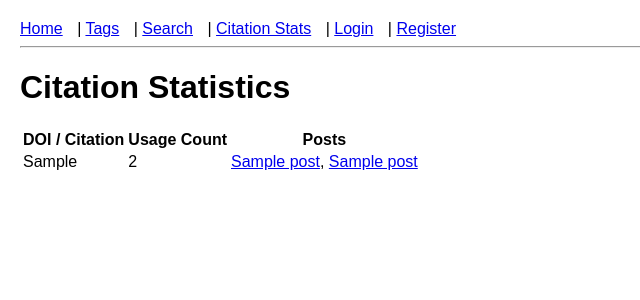
After one commit to flyingtext/spacetime, a Flask app: page /citations/stats in a window 1280 px wide. The commit adds this page. Shown: the top 300 px of the page, without its empty margins (0-640 px from the left). Run offline with Flask 3, Linux system fonts and the light colour scheme; tables that the repository leaves empty hold one stand-in row (values such as "Sample post").

Commit message:
Add citation statistics page

```diff
--- a/app.py
+++ b/app.py
@@ -16,6 +16,7 @@ from markupsafe import Markup, escape
 import requests
 from habanero import Crossref
 import bibtexparser
+from sqlalchemy import func
 
 app = Flask(__name__)
 app.config['SECRET_KEY'] = 'dev-secret'
@@ -697,6 +698,61 @@ def search():
     return render_template('search.html', posts=posts, key=key, value=value_raw)
 
 
+@app.route('/citations/stats')
+def citation_stats():
+    all_citations = (
+        db.session.query(
+            PostCitation.doi.label('doi'),
+            PostCitation.citation_text.label('citation_text'),
+            PostCitation.post_id.label('post_id'),
+        )
+        .union_all(
+            db.session.query(
+                UserPostCitation.doi.label('doi'),
+                UserPostCitation.citation_text.label('citation_text'),
+                UserPostCitation.post_id.label('post_id'),
+            )
+        )
+        .subquery()
+    )
+
+    rows = (
+        db.session.query(
+            all_citations.c.doi,
+            all_citations.c.citation_text,
+            func.count().label('count'),
+            func.group_concat(all_citations.c.post_id, ',').label('post_ids'),
+        )
+        .group_by(all_citations.c.doi, all_citations.c.citation_text)
+        .order_by(func.count().desc())
+        .all()
+    )
+
+    post_ids = set()
+    for row in rows:
+        if row.post_ids:
+            post_ids.update(row.post_ids.split(','))
+
+    posts_by_id = {
+        p.id: p for p in Post.query.filter(Post.id.in_(post_ids)).all()
+    }
+
+    stats = []
+    for row in rows:
+        ids = [int(pid) for pid in row.post_ids.split(',')] if row.post_ids else []
+        posts_list = [posts_by_id[i] for i in ids if i in posts_by_id]
+        stats.append(
+            {
+                'doi': row.doi,
+                'citation_text': row.citation_text,
+                'count': row.count,
+                'posts': posts_list,
+            }
+        )
+
+    return render_template('citation_stats.html', stats=stats)
+
+
 if __name__ == '__main__':
     with app.app_context():
         PostMetadata.__table__.create(bind=db.engine, checkfirst=True)
--- a/templates/base.html
+++ b/templates/base.html
@@ -10,6 +10,7 @@
   <a href="{{ url_for('index') }}">Home</a> |
   <a href="{{ url_for('tag_list') }}">Tags</a> |
   <a href="{{ url_for('search') }}">Search</a> |
+  <a href="{{ url_for('citation_stats') }}">Citation Stats</a> |
   {% if current_user.is_authenticated %}
     <a href="{{ url_for('create_post') }}">New Post</a> |
     <span>{{ current_user.username }}</span> |
--- /dev/null
+++ b/templates/citation_stats.html
@@ -0,0 +1,23 @@
+{% extends "base.html" %}
+{% block title %}Citation Statistics{% endblock %}
+{% block content %}
+<h1>Citation Statistics</h1>
+<table>
+  <tr>
+    <th>DOI / Citation</th>
+    <th>Usage Count</th>
+    <th>Posts</th>
+  </tr>
+  {% for item in stats %}
+  <tr>
+    <td>{% if item.doi %}{{ item.doi }}{% else %}{{ item.citation_text }}{% endif %}</td>
+    <td>{{ item.count }}</td>
+    <td>
+      {% for post in item.posts %}
+        <a href="{{ url_for('document', language=post.language, doc_path=post.path) }}">{{ post.title }}</a>{% if not loop.last %}, {% endif %}
+      {% endfor %}
+    </td>
+  </tr>
+  {% endfor %}
+</table>
+{% endblock %}
```
